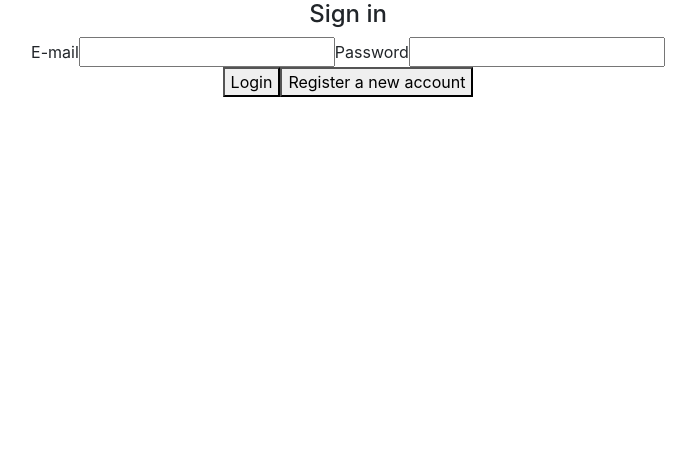
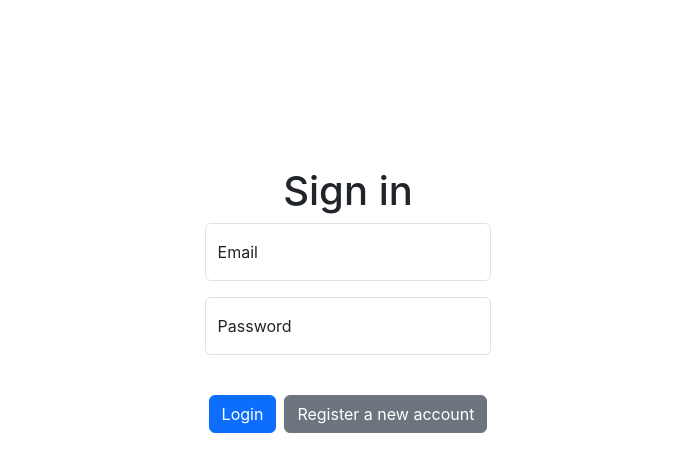
Before and after one commit to paragonmaik/lifting-app-front-end, a React (Vite) app: page /login in a window 1280 px wide. Shown: the top 472 px of the page, without its empty margins (292-988 px from the left). Built offline with nearby package versions, Linux system fonts and the light colour scheme; no server answers.

Commit message:
feat: added the BaseAuthForm component to Login and Register pages

```diff
--- a/src/pages/Login.tsx
+++ b/src/pages/Login.tsx
@@ -4,12 +4,14 @@ import { useLocalStorage } from 'hooks/useLocalStorage';
 import { FormEvent, useState } from 'react';
 import { useNavigate } from 'react-router-dom';
 import { axiosRequest } from 'utils/axiosRequest';
+import BaseAuthForm from 'components/ui/BaseAuthForm';
 
 export default function Login() {
   const [errorMessage, setErrorMessage] = useState<string>();
   const [_token, setToken] = useLocalStorage('token', '');
   const navigate = useNavigate();
   const navigateHome = '/home';
+  const navigateRegister = '/register';
 
   const { mutate } = useMutation({
     mutationFn: axiosRequest,
@@ -20,14 +22,15 @@ export default function Login() {
     onError: (error: AxiosError) => {
       const data: any = error?.response?.data;
       setErrorMessage(data.message);
+      console.log(error);
     },
   });
 
   function handleLogin(e: FormEvent<HTMLFormElement>) {
     e.preventDefault();
-    const { email, password } = e.target as typeof e.currentTarget;
+    const { email, password1 } = e.target as typeof e.currentTarget;
 
-    if (password.length < 8) {
+    if (password1.value.length < 8) {
       setErrorMessage('Password must be at least 8 characters long');
       return;
     }
@@ -37,41 +40,18 @@ export default function Login() {
       url: '/api/auth/login',
       data: {
         login: email.value,
-        password: password.value,
+        password: password1.value,
         role: 0,
       },
     });
   }
 
   return (
-    <>
-      <div>
-        <div>
-          <h4>Sign in</h4>
-          <span>{errorMessage}</span>
-          <form onSubmit={handleLogin}>
-            <div>
-              <label>
-                E-mail
-                <input required type="email" id="email" />
-              </label>
-              <label>
-                Password
-                <input required type="password" id="password" />
-              </label>
-            </div>
-            <div>
-              <>
-                <button>Login</button>
-                <button type="button" onClick={() => navigate('/register')}>
-                  Register a new account
-                </button>
-              </>
-            </div>
-          </form>
-          <div></div>
-        </div>
-      </div>
-    </>
+    <BaseAuthForm
+      authType="login"
+      handleSubmit={handleLogin}
+      navigateUrl={navigateRegister}
+      errorMessage={errorMessage}
+    />
   );
 }
--- a/src/pages/Register.tsx
+++ b/src/pages/Register.tsx
@@ -1,16 +1,14 @@
 import { FormEvent, useState } from 'react';
 import { axiosRequest } from 'utils/axiosRequest';
 import { useNavigate } from 'react-router';
-import { useMutation, useQueryClient } from '@tanstack/react-query';
+import { useMutation } from '@tanstack/react-query';
 import { AxiosError } from 'axios';
 import BaseAuthForm from 'components/ui/BaseAuthForm';
-import Alert from 'react-bootstrap/Alert';
 
 export default function Register() {
   const [errorMessage, setErrorMessage] = useState<string>();
   const navigate = useNavigate();
-  const queryClient = useQueryClient();
-  const navigateUrl = '/login';
+  const navigateLogin = '/login';
 
   const validatePassword = (password1: string, password2: string): boolean => {
     if (password1.length < 8) {
@@ -27,8 +25,7 @@ export default function Register() {
   const { mutate } = useMutation({
     mutationFn: axiosRequest,
     onSuccess: () => {
-      queryClient.invalidateQueries(['programs']);
-      navigate(navigateUrl);
+      navigate(navigateLogin);
     },
     onError: (error: AxiosError) => {
       const data: any = error?.response?.data;
@@ -61,20 +58,11 @@ export default function Register() {
   }
 
   return (
-    <div className="d-flex flex-column justify-content-center h-75">
-      <h1>Create Account</h1>
-      <div className="d-flex justify-content-center">
-        <BaseAuthForm
-          authType="register"
-          handleSubmit={handleRegister}
-          navigateUrl={navigateUrl}
-        />
-      </div>
-      {errorMessage ? (
-        <Alert className="my-3 mx-auto w-25" variant="danger">
-          {errorMessage}
-        </Alert>
-      ) : null}
-    </div>
+    <BaseAuthForm
+      authType="register"
+      handleSubmit={handleRegister}
+      navigateUrl={navigateLogin}
+      errorMessage={errorMessage}
+    />
   );
 }
```
